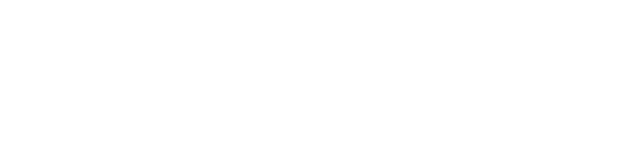
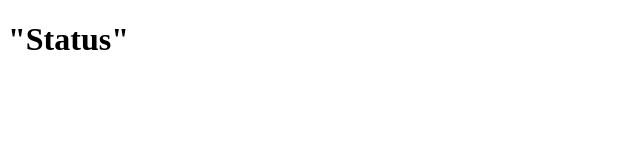
Before and after one commit to AndreyKozlov00/Prof_2, a plain HTML site: page index.html in a window 1280 px wide. Shown: the whole page, without its empty margins (0-640 px from the left). Drawn offline with Linux system fonts and the light colour scheme.

```diff
--- a/index.html
+++ b/index.html
@@ -6,6 +6,7 @@
     <title>Document</title>
 </head>
 <body>
+    <h1>"Status"</h1>
     <script src="index.js"></script>
 </body>
 </html>
```
Also changed, not shown: 1 other file.
